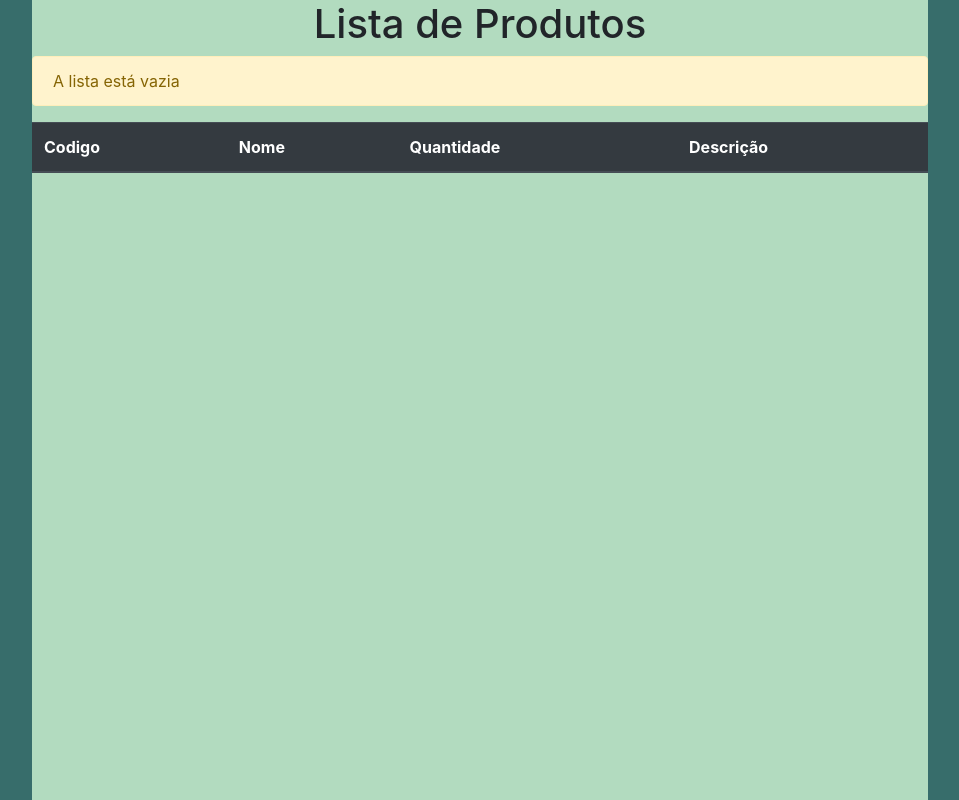
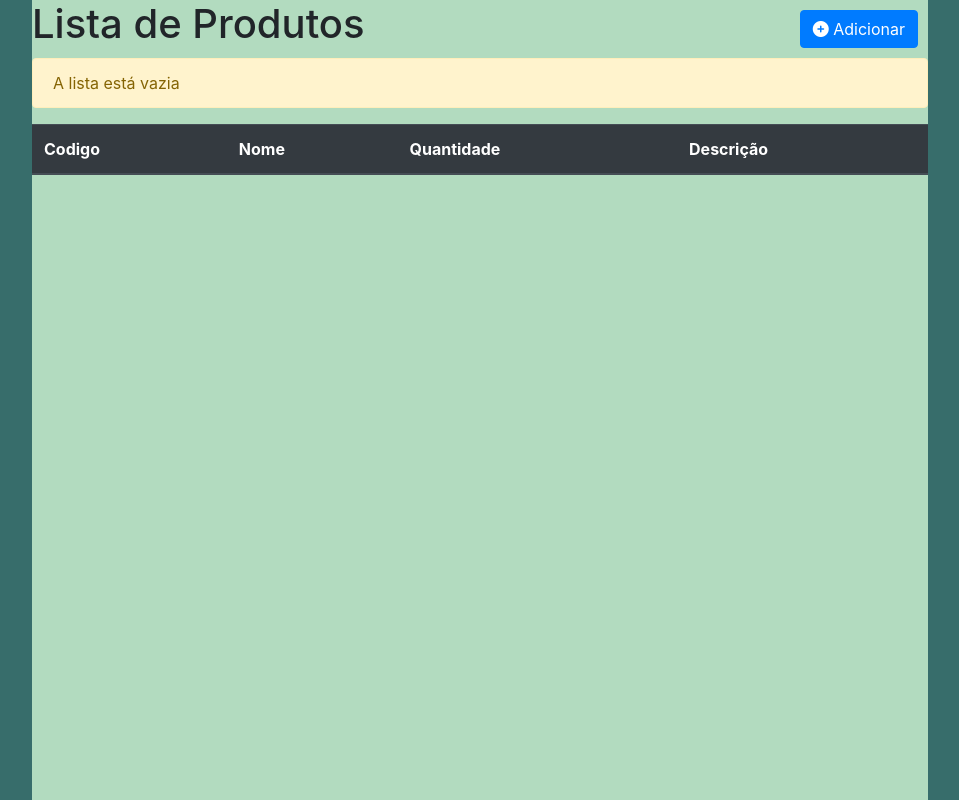
Before and after one commit to Lukempol/controle_estoque, a Django app: template templates/produto/produto_list.html in a window 1280 px wide. Shown: the part 56-856 px from the top of the page, without its empty margins (160-1119 px from the left). Run offline with Django 3.2, Linux system fonts and the light colour scheme; the template is opened without the code that fills it, so the values that code supplies are empty; some libraries are stand-ins or nearby versions.

Commit message:
Rotas Update e Delete, favicon.ico

```diff
--- a/produto/forms.py
+++ b/produto/forms.py
@@ -5,4 +5,4 @@ class ProdutoForm(forms.ModelForm):
 
     class Meta:
         model = Produto
-        fields = '__all__'
+        fields = ['name','descricao', 'quantidade','minimo']
--- a/produto/urls.py
+++ b/produto/urls.py
@@ -5,5 +5,6 @@ urlpatterns = [
     path('', views.ProdutoListView.as_view(), name='produto_list'),
     path('<int:pk>/', views.ProdutoDetail, name='produto_detail'),
     path('adicionar/', views.CreateProduto.as_view(), name='adicionar'),
-    #path('editar/<int:pk>/', views.EditProduto.as_view(), name='editar'),
+    path('editar/<int:pk>/', views.EditProduto.as_view(), name='editar'),
+    path('deletar/<int:pk>/', views.DeleteProduto.as_view(), name='deletar'),
 ]
--- a/static/css/base.css
+++ b/static/css/base.css
@@ -38,6 +38,10 @@ thead {
     font-size: 48px;
 }
 
-.btn-voltar {
+.btn {
     margin: 10px;
 }
+
+.content-header {
+    border-color: crimson;
+}
--- a/templates/produto/base.html
+++ b/templates/produto/base.html
@@ -4,17 +4,22 @@
     <meta charset="UTF-8">
     <meta http-equiv="X-UA-Compatible" content="IE=edge">
     <meta name="viewport" content="width=device-width, initial-scale=1.0">
-    <title>Lista de Produtos</title>
+
+    <title>Controle de Estoque</title>
+
     {% load static %}
+
     <link rel="stylesheet" href="{% static 'css/bootstrap.min.css' %} "type="text/css">
     <link rel="stylesheet" href="{% static 'fa/css/all.min.css' %} "type="text/css">
     <link rel="stylesheet" href="{% static 'css/base.css' %} "type="text/css">
+    <link rel="icon" type="image/x-icon" href="{% static 'icon/favicon.ico' %} ">
 
     <script src="https://cdn.jsdelivr.net/npm/jquery@3.6.3/dist/jquery.slim.min.js"></script>
     <script src="https://cdn.jsdelivr.net/npm/popper.js@1.16.1/dist/umd/popper.min.js"></script>
 
     <script src="{% static 'js/bootstrap.bundle.min.js' %}"></script>
 </head>
+
 <body>
   <nav class="navbar navbar-expand-md navbar-dark bg-dark">
         <a class="navbar-brand" href="#">Controle de Estoque</a>
--- a/templates/produto/create_produto.html
+++ b/templates/produto/create_produto.html
@@ -6,7 +6,7 @@
     {% csrf_token %}
     {{ form.errors}}
     {{ form.as_p }}
-    <input class="btn btn-primary" type="submit" value="Enviar">
+    <input class="btn btn-primary" type="submit" value="Salvar">
     <!--button type="button" class="btn btn-primary">Primary</button> -->
 </form>
 
--- a/templates/produto/produto_list.html
+++ b/templates/produto/produto_list.html
@@ -11,7 +11,12 @@
 </script>
 
     <div class="titulo">
-      <h1 class="text-center">Lista de Produtos</h1>
+      <h1 class="text-left"> Lista de Produtos
+        <a href={% url 'adicionar' %}>
+        <button  type="button" class="btn btn-primary btn-large btn-voltar  float-right"><i class="fa-sharp fa-solid fa-circle-plus"></i> Adicionar </button>
+        </a>
+      </h1>
+
     </div>
       <div class="table-responsive">
         <table class="table">
```
Also changed, not shown: produto/models.py (+10 -5 lines), produto/views.py (+6 -2 lines), templates/produto/produto_confirm_delete.html (added, +13 -0 lines), templates/produto/produto_detail.html (+12 -3 lines), produto/migrations/0004_remove_produto_id_produto_minimo_alter_produto_cod_and_more.py (added), static/icon/favicon.ico (added).
